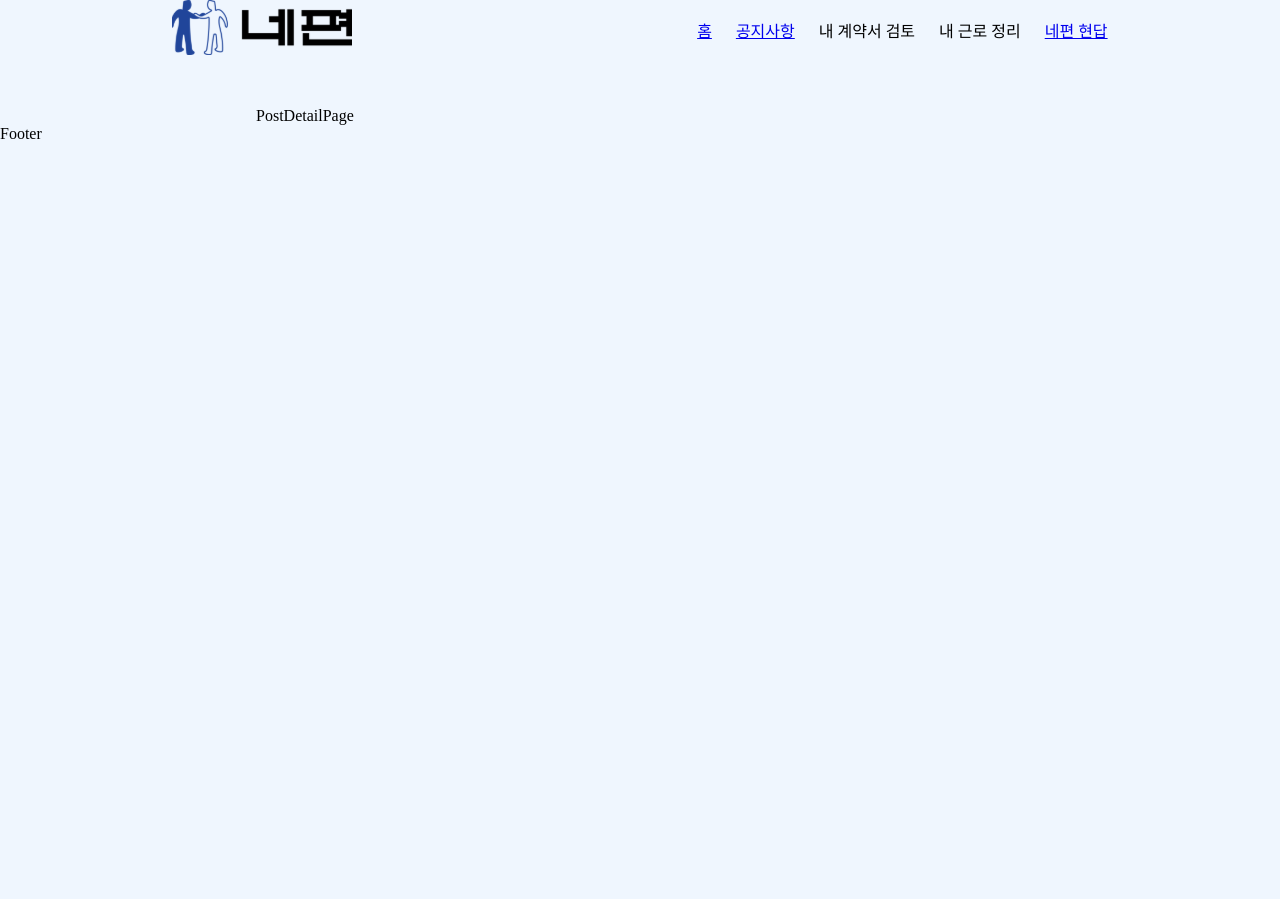
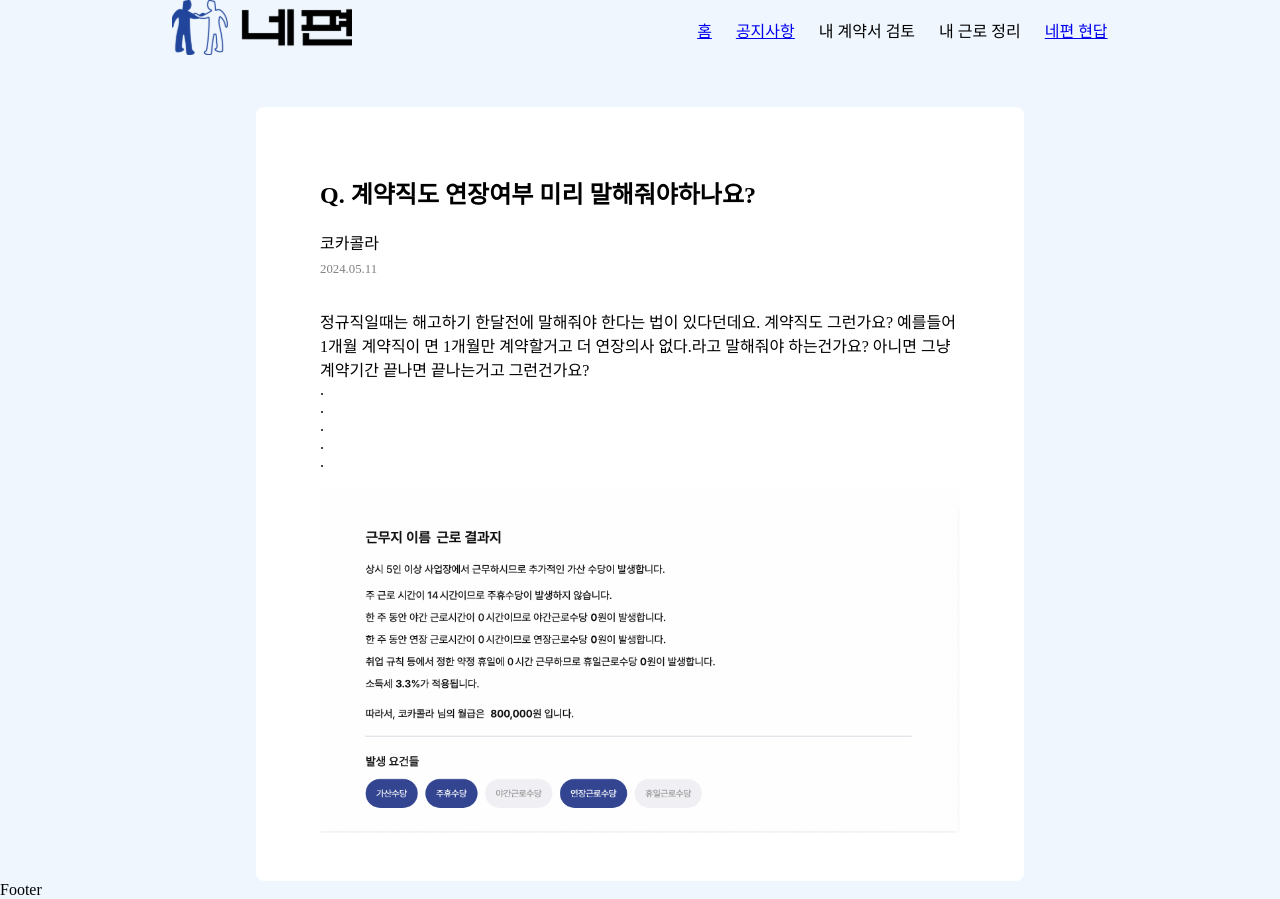
Before and after one commit to suki186/likelion-prac, a React (Vite) app: page /post/detail/1 in a window 1280 px wide. Before the commit the page ends 800 px from the top, so only its background shows below. Built offline with nearby package versions, Linux system fonts and the light colour scheme.

Commit message:
✨ : 게시글 상세 본문

```diff
--- a/src/pages/postPage/PostDetailPage.jsx
+++ b/src/pages/postPage/PostDetailPage.jsx
@@ -1,7 +1,25 @@
 import React from "react";
+import posts from "../../datas/posts.json";
+import { useParams } from "react-router-dom";
+import "./post.scss";
+import EX from "../../assets/exPost.png";
 
 const PostDetailPage = () => {
-  return <div>PostDetailPage</div>;
+  const { id } = useParams();
+  const post = posts.find((p) => String(p.id) === String(id));
+
+  return (
+    <div className="PostDetailContainer">
+      <h2>Q. {post.title}</h2>
+      <div className="userAndDate">
+        <div className="userText">{post.user}</div>
+        <div className="dateText">{post.date}</div>
+      </div>
+      <div>{post.content}</div>
+      .<br />.<br />.<br />.<br />.<br />
+      <img src={EX} />
+    </div>
+  );
 };
 
 export default PostDetailPage;
--- a/src/pages/postPage/post.scss
+++ b/src/pages/postPage/post.scss
@@ -72,3 +72,30 @@
   background-color: rgb(76, 76, 173);
   color: white;
 }
+
+.PostDetailContainer {
+  background-color: white;
+  border-radius: 0.5rem;
+  padding: 3rem 4rem;
+  margin: 0 auto;
+
+  img {
+    width: 100%; // 컨테이너 너비에 맞춤
+    height: auto; // 비율 유지
+    display: block; // 하단 여백 제거
+    margin-top: 1rem; // 필요시 간격 추가
+  }
+}
+.userAndDate {
+  display: flex;
+  flex-direction: column;
+  gap: 0.5rem;
+  margin-bottom: 2rem;
+}
+.userText {
+  font-weight: 500;
+}
+.dateText {
+  font-size: 0.8rem;
+  color: gray;
+}
```
Also changed, not shown: src/assets/exPost.png (added).
